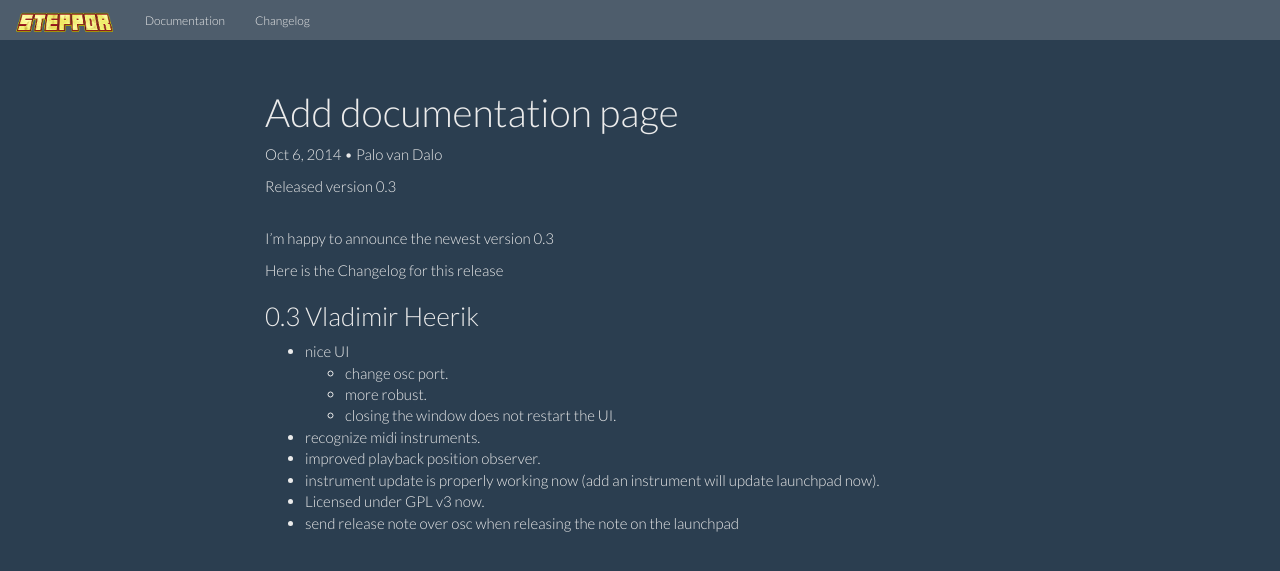
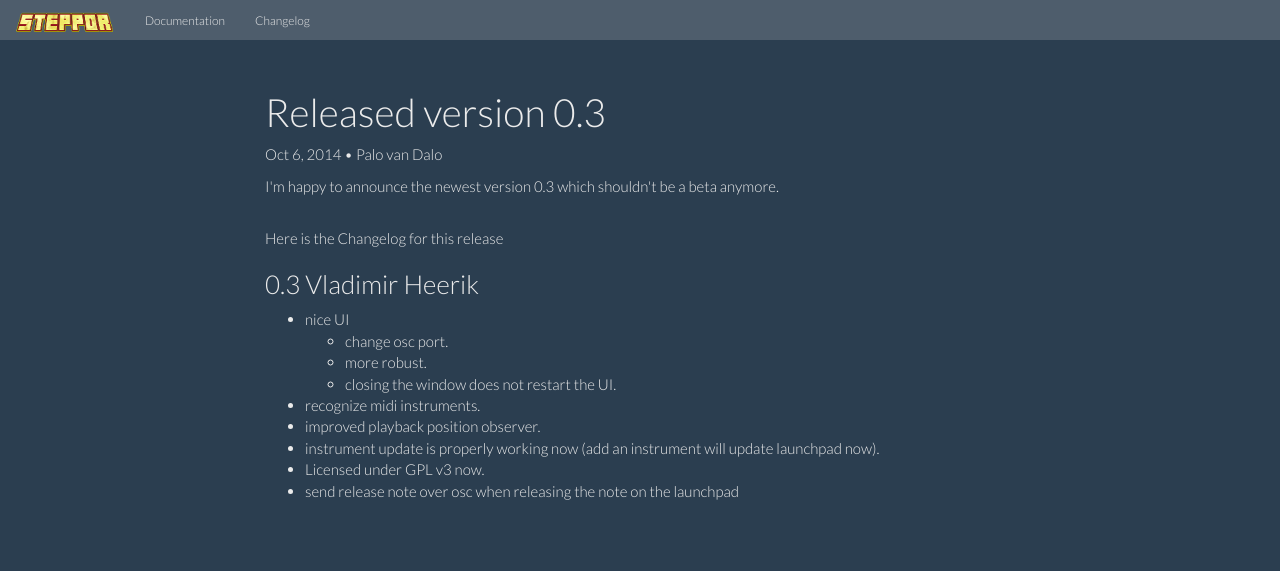
Before and after one commit to mrVanDalo/stepp0r, a Jekyll site: the page built from _posts/2014-10-06-released_03.markdown, in a window 1280 px wide. Shown: the top 571 px of the page. Built offline with Jekyll 4.4.1, drawn with Linux system fonts in a browser that asks for light colours; nearby versions of some CDN libraries; a script that is not in the unit is left out.

Commit message:
update blog post

```diff
--- a/_posts/2014-10-06-released_03.markdown
+++ b/_posts/2014-10-06-released_03.markdown
@@ -1,13 +1,12 @@
 ---
 layout: post
-title:  "Add documentation page"
+title: "Released version 0.3"
 date:   2014-10-06 19:30:00
 categories: update documentation
 author: "Palo van Dalo"
-abstract: "Released version 0.3"
+abstract: "I'm happy to announce the newest version 0.3
+which shouldn't be a beta anymore."
 ---
-
-I'm happy to announce the newest version 0.3
 
 Here is the Changelog for this release
 
```
